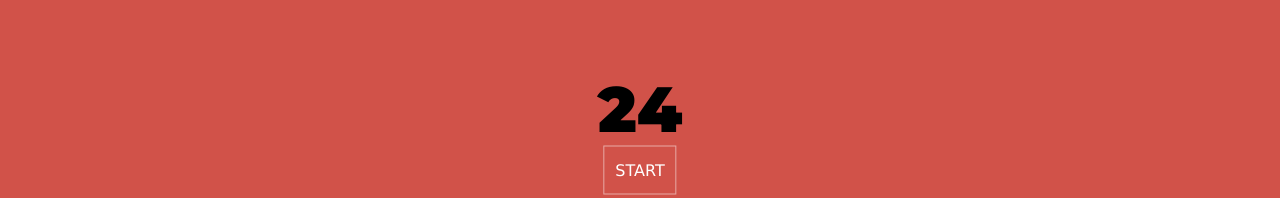
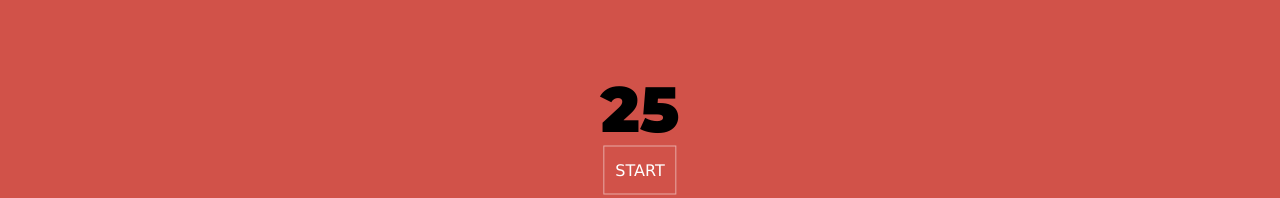
Before and after one commit to ethanolle/CrashTest, a React (Create React App) app: page /Pomodoro in a window 1280 px wide. Shown: the part 253-451 px from the top of the page. Built offline with nearby package versions, Linux system fonts and the light colour scheme.

Commit message:
added the onClick action button

```diff
--- a/src/pages/Pomodoro/Pomodoro.tsx
+++ b/src/pages/Pomodoro/Pomodoro.tsx
@@ -1,17 +1,23 @@
 import './Pomodoro.scss';
-// import { useState, useEffect } from 'react';
+import { useState } from 'react';
 import Countdown from 'react-countdown';
 
 const Pomodoro = () => {
+  const [start, setStart] = useState(false);
+
+  const handler = () => {
+    setStart(true);
+  };
   return (
     <div className='pomodoroContainer'>
       <div className='containerCounter'>
         <div className='counterContainer'>
           <Countdown
             className='counterNum'
-            date={Date.now() + 1500000}
+            date={Date.now() + 1500001}
             intervalDelay={0}
             precision={3}
+            autoStart={start}
             renderer={(props) => (
               // <div>{props.total}</div> To Put it in ms
               <div>{Math.floor(props.total / 60000)}</div>
@@ -19,7 +25,7 @@ const Pomodoro = () => {
           />
         </div>
         <div className='buttonContainer'>
-          <a href='https://portfolioreactive.web.app/' className='btn btn-5'>
+          <a onClick={() => handler()} className='btn btn-5'>
             Start
           </a>
         </div>
```
